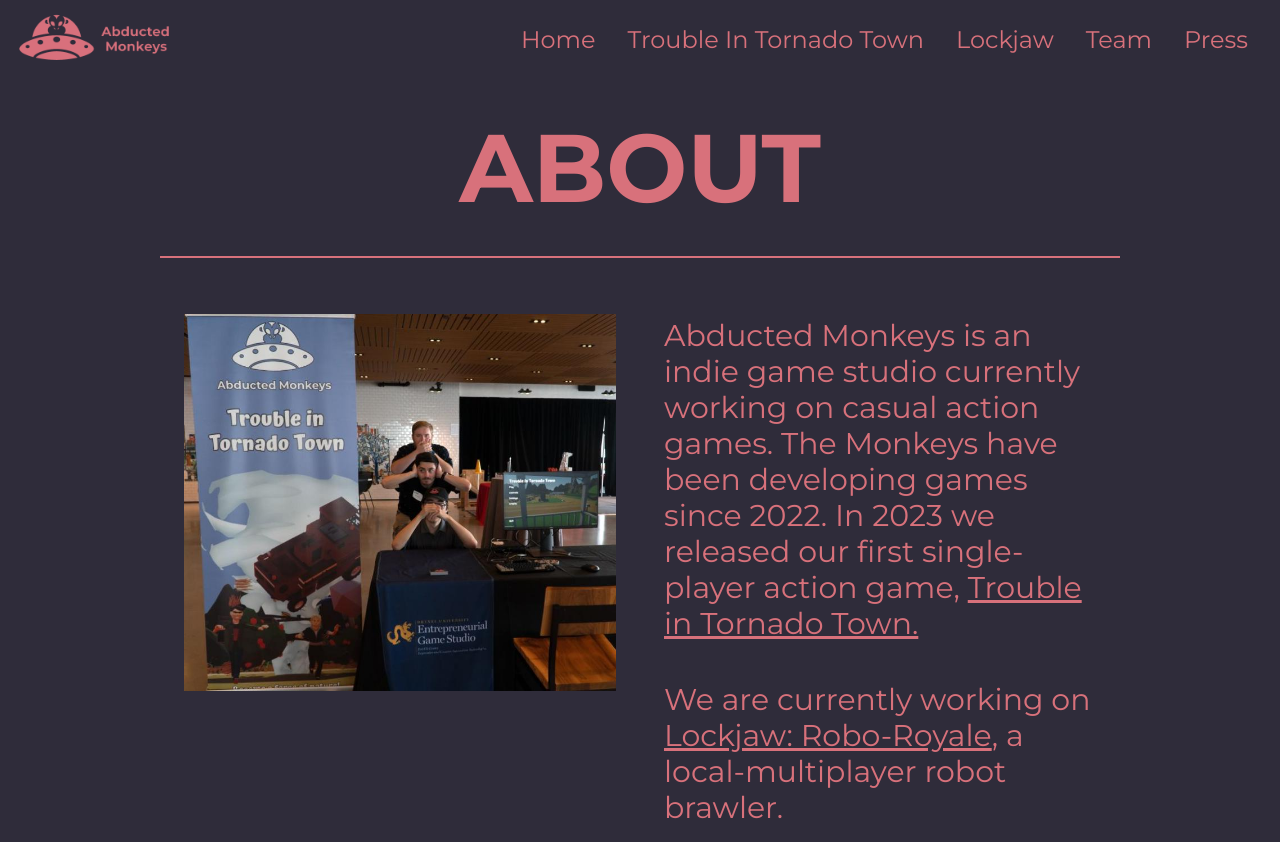
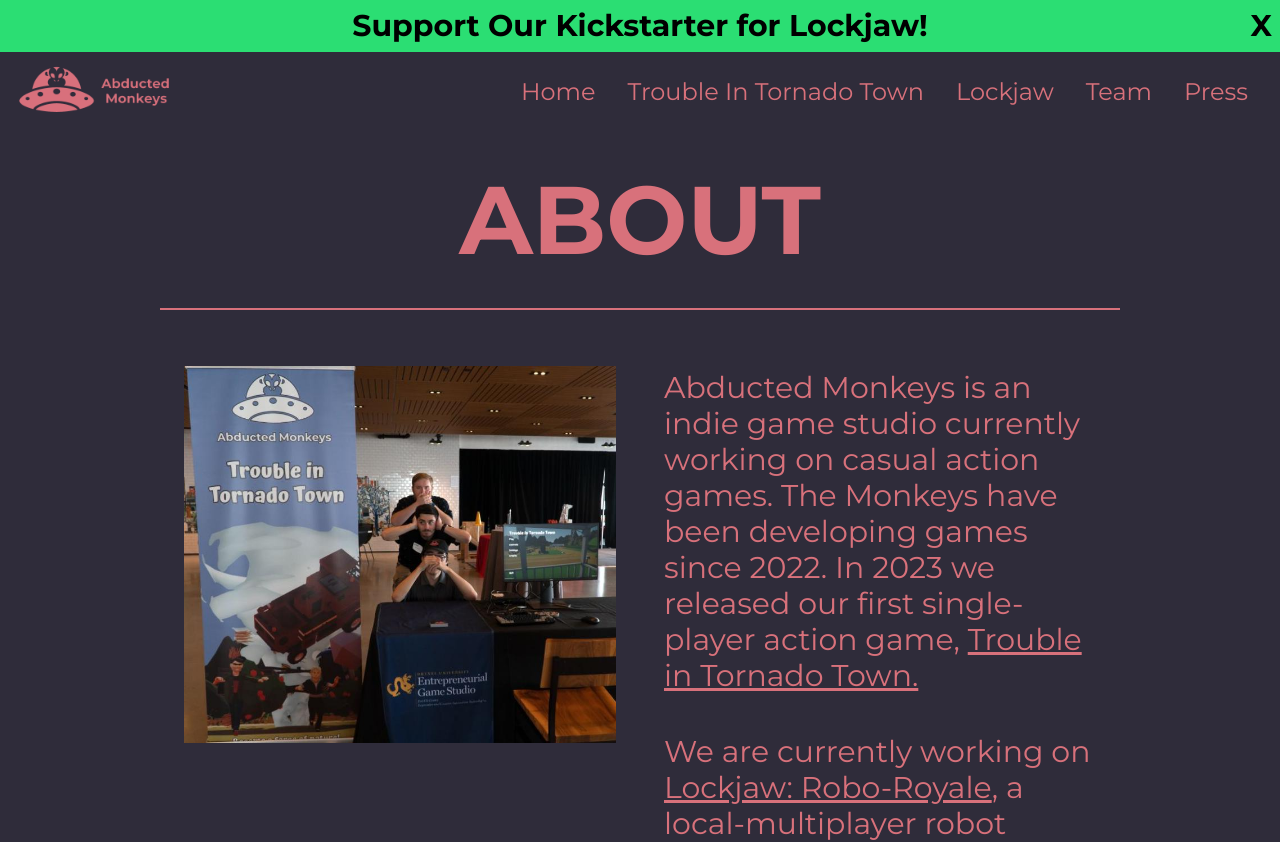
Before and after one commit to AbductedMonkeys/monkeywebsite, a Next.js app: page / in a window 1280 px wide. Shown: the top 842 px of the page. Built offline with nearby package versions, Linux system fonts and the light colour scheme.

Commit message:
banner and discord icon

```diff
--- a/src/app/globals.css
+++ b/src/app/globals.css
@@ -8,6 +8,7 @@
   --foreground-rgb: 0, 0, 0;
   --background-start-rgb: 214, 219, 220;
   --background-end-rgb: 255, 255, 255;
+  --banner-height: 0px;
 }
 
 @media (prefers-color-scheme: dark) {
@@ -19,6 +20,8 @@
 }
 
 body {
+  padding-top: var(--banner-height, 0px);
+  transition: padding-top 0.3s ease;
   color: rgb(var(--foreground-rgb));
   background: linear-gradient(
       to bottom,
@@ -26,7 +29,9 @@
       rgb(var(--background-end-rgb))
     )
     rgb(var(--background-start-rgb));
+
 }
+
 
 @layer utilities {
   .text-balance {
--- /dev/null
+++ b/src/components/Banner.tsx
@@ -0,0 +1,61 @@
+"use client";
+import React, { useState, useEffect, useRef } from "react";
+
+export default function Banner({
+    buttonText,
+    buttonLink,
+    maxHeight = "none",
+    backgroundColor = "#2bde73",
+    buttonBackgroundColor = "#2bde73",
+}) {
+    const [displayBanner, setDisplayBanner] = useState(false);
+    const bannerRef = useRef<HTMLDivElement>(null);
+
+    useEffect(() => {
+        const bannerElement = bannerRef.current;
+        if (bannerElement) {
+            if (displayBanner) {
+                const bannerHeight = `${bannerElement.scrollHeight}px`;
+                document.documentElement.style.setProperty('--banner-height', bannerHeight);
+            } else {
+                document.documentElement.style.setProperty('--banner-height', '0px');
+            }
+        }
+    }, [displayBanner]);
+
+    useEffect(() => {
+        // Example to show the banner after 1 second
+        setTimeout(() => setDisplayBanner(true), 1000);
+    }, []);
+
+    return (
+        <div
+            ref={bannerRef}
+            className="banner_top top-0 left-0 right-0 w-full z-20 fixed transition-all duration-300 overflow-hidden"
+            style={{
+                backgroundColor: backgroundColor,
+                maxHeight: maxHeight,
+                height: 'var(--banner-height, 0px)',
+            }}
+        >
+            <div className="flex flex-row justify-center items-baseline h-fit">
+                <a href={buttonLink} className="flex items-center h-full w-full justify-center flex-col md:flex-row font-bold text-md md:text-3xl">
+                    <p
+                        className="m-2 "
+                        style={{
+                            backgroundColor: buttonBackgroundColor || "transparent",
+                        }}
+                    >
+                        {buttonText}
+                    </p>
+                </a>
+                <div
+                    className="cursor-pointer my-2 text-center h-fit absolute top-0 right-0 px-2 text-md md:text-3xl font-bold flex"
+                    onClick={() => setDisplayBanner(false)}
+                >
+                    X
+                </div>
+            </div>
+        </div>
+    );
+}
--- a/src/components/Footer.tsx
+++ b/src/components/Footer.tsx
@@ -1,7 +1,7 @@
 "use client"
 import monkeyTrans from './Monkey_trans.png';
 import {AiFillYoutube, AiFillLinkedin} from 'react-icons/ai';
-import {FaSquareXTwitter} from 'react-icons/fa6';
+import {FaSquareXTwitter, FaDiscord } from 'react-icons/fa6';
 import { FaInstagram } from "react-icons/fa6";
 import {FaTiktok} from 'react-icons/fa'
 import { MdMail } from "react-icons/md";
@@ -28,6 +28,11 @@
     <div className="mb-8  ">
       <Link target='_blank' href='https://www.instagram.com/abductedmonkeys/' className={`flex mx-8 md:mx-5 text-4xl ${pathname == '/lockjaw' ? "text-lOrange hover:text-white" : "text-mPink hover:text-mTan"}`} >
         <FaInstagram />
+      </Link>
+    </div>
+    <div className="mb-8  ">
+      <Link target='_blank' href='https://discord.gg/5fuyqb2rgD' className={`flex mx-8 md:mx-5 text-4xl ${pathname == '/lockjaw' ? "text-lOrange hover:text-white" : "text-mPink hover:text-mTan"}`} >
+        <FaDiscord />
       </Link>
     </div>
     <div className="mb-8  ">
--- a/src/components/Navbar.tsx
+++ b/src/components/Navbar.tsx
@@ -3,9 +3,10 @@
 import {AiOutlineClose, AiOutlineMenu} from 'react-icons/ai';
 import Image from 'next/image';
 import Link from "next/link";
-import React, { useState } from "react";
+import React, { useState, useEffect } from "react";
 import { FaBars, FaTimes } from "react-icons/fa";
 import { usePathname, useRouter } from "next/navigation";
+import Banner from './Banner';
 
 const Navbar = () => {
     const [nav, setNav] = useState(false);
@@ -40,9 +41,22 @@
   const router = useRouter();
   const pathname = usePathname();
   console.log(pathname);
+  const [showBanner, setShowBanner] = useState(false);
+
+    useEffect(() => {
+        // Example to show the banner after 1 second
+        setTimeout(() => setShowBanner(true), 300);
+    }, []);
   return (
-
-    <div className={`flex justify-between items-center w-full h-20 px-4  ${pathname == '/lockjaw' ? "bg-lGray text-lOrange" : "bg-grimace text-mPink"} fixed nav`}>
+    <>
+    <Banner
+                buttonText="Support Our Kickstarter for Lockjaw!"
+                buttonLink="https://www.kickstarter.com/projects/abductedmonkeys/lockjaw-robo-royale"
+                //height="auto"
+                backgroundColor="#2bde73"
+                buttonBackgroundColor="#2bde73"
+            />
+            <div className={`flex justify-between items-center w-full h-20 px-4  ${pathname == '/lockjaw' ? "bg-lGray text-lOrange" : "bg-grimace text-mPink"} fixed nav`}>
       <div >
           <Link
             className="link-underline link-underline-black"
@@ -90,6 +104,8 @@
         </ul>
       )}
     </div>
+    </>
+
   );
 };
 
```
Also changed, not shown: src/app/layout.tsx (+8 -0 lines).
